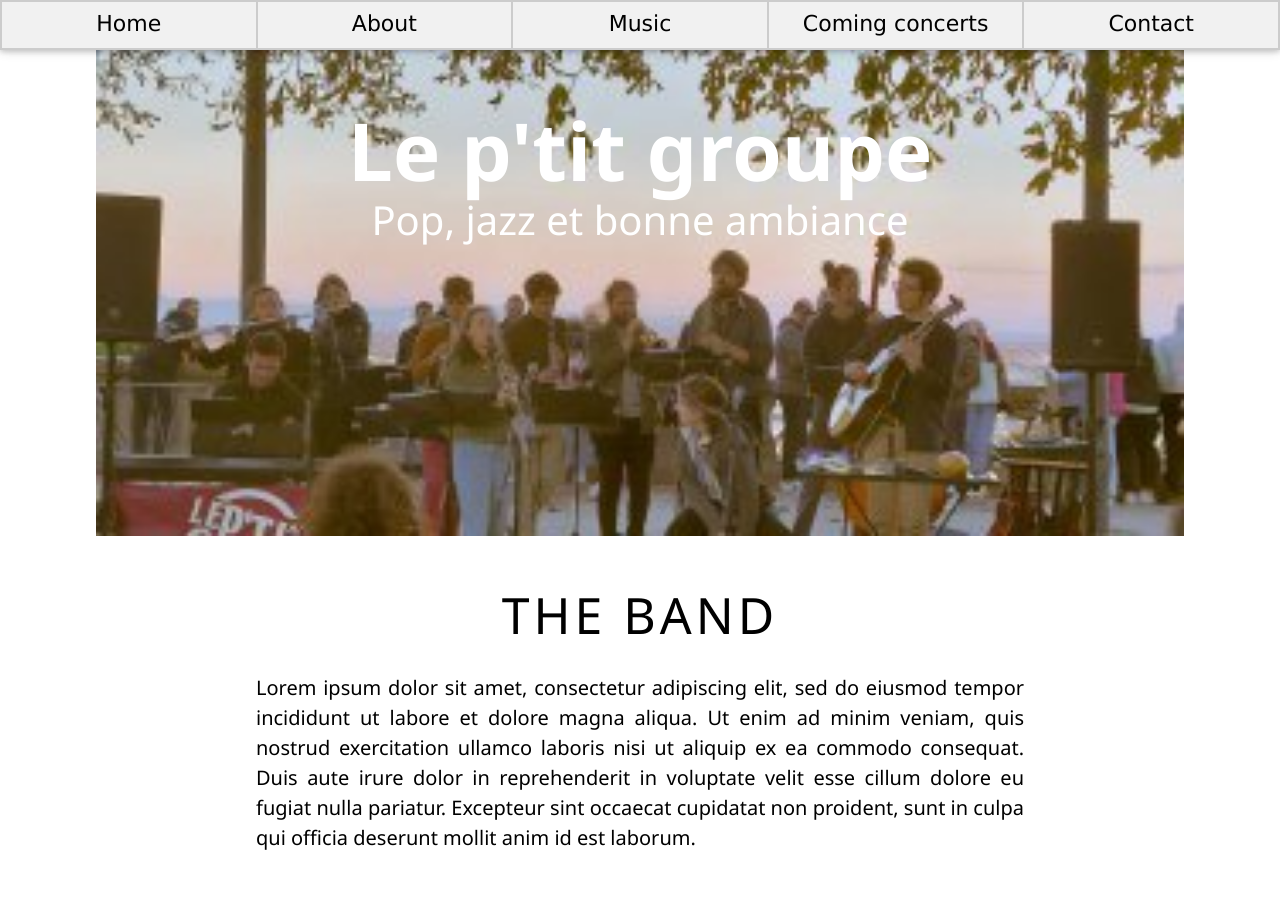
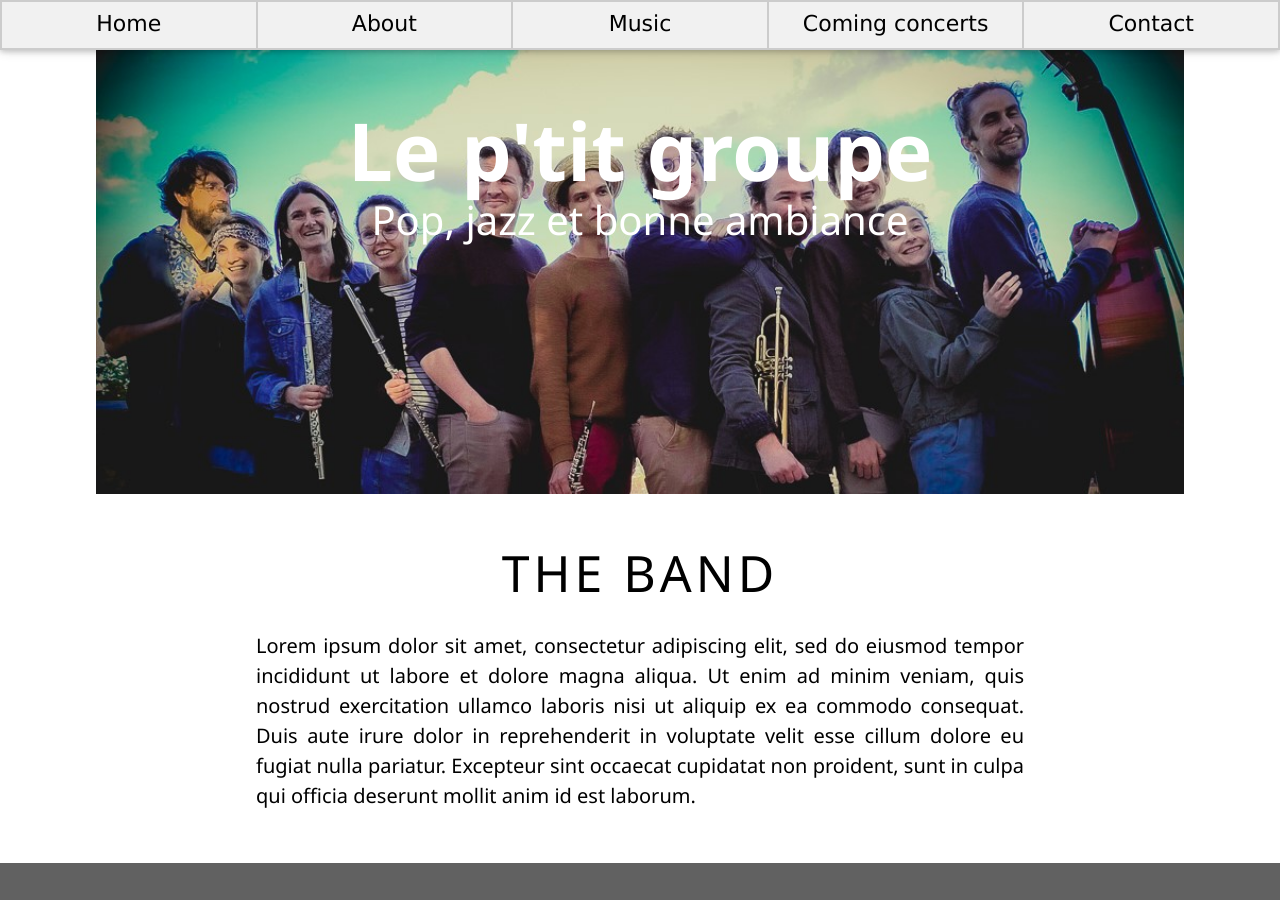
Before and after one commit to leptitgroupe/leptitgroupe.github.io, a Jekyll site: the page built from index.html, in a window 1280 px wide and 900 px high. Built offline with Jekyll 4.4.1, drawn with Linux system fonts in a browser that asks for light colours.

Commit message:
change home pic

```diff
--- a/index.html
+++ b/index.html
@@ -8,7 +8,7 @@
 
   <!--  Slideshow Images -->
   <div class="mySlides w3-display-container w3-center">
-    <img src="./assets/images/Pignol_1.jpg" style="width:85%">
+    <img src="./assets/images/Pignol_2.jpg" style="width:85%">
     <div class="w3-display-topmiddle w3-container w3-text-white w3-padding-64 w3-hide-small">
       <h1 style="font-size:80px; margin-top: -20px"><b>Le p'tit groupe</b></h1>
       <p style="font-size:40px; margin-top: -30px">Pop, jazz et bonne ambiance</p>
```
Also changed, not shown: assets/images/Pignol_2.jpg.
